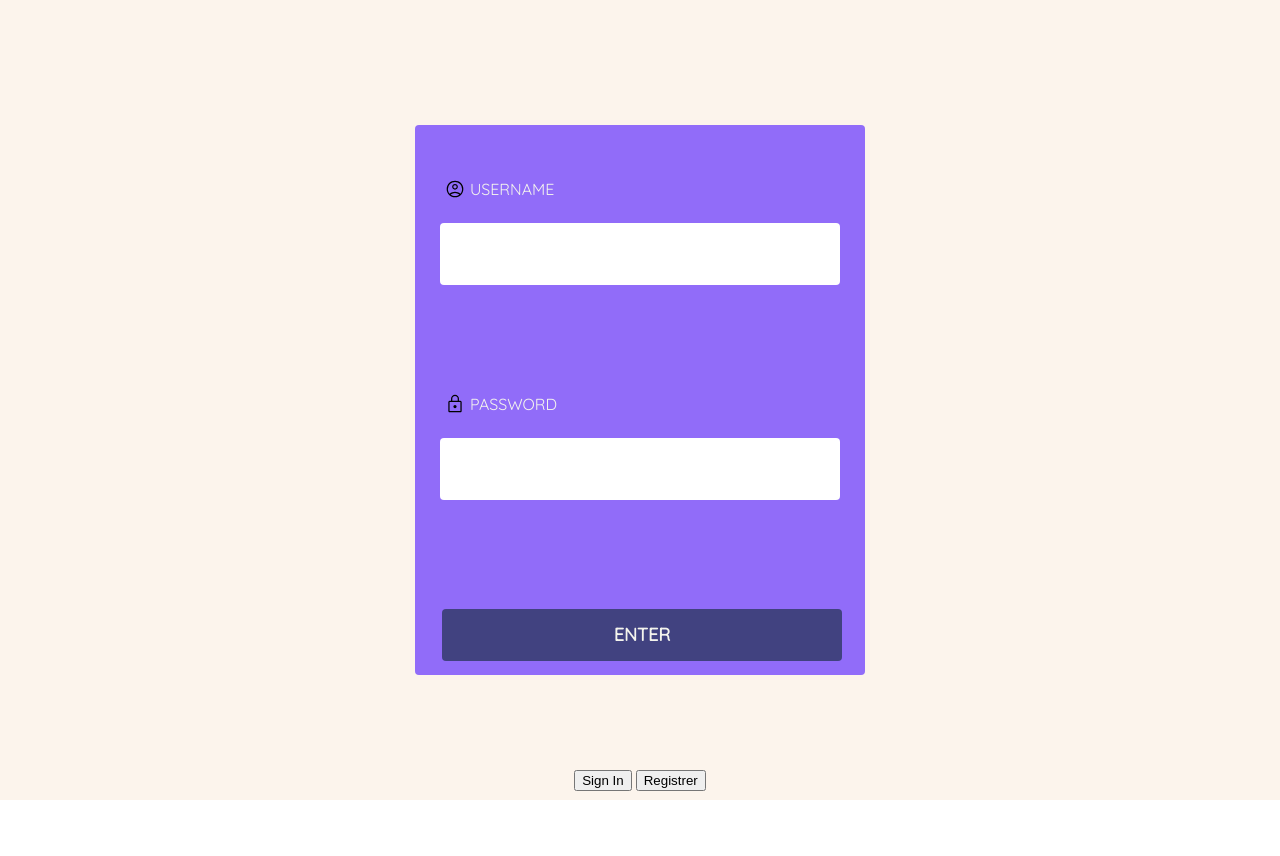
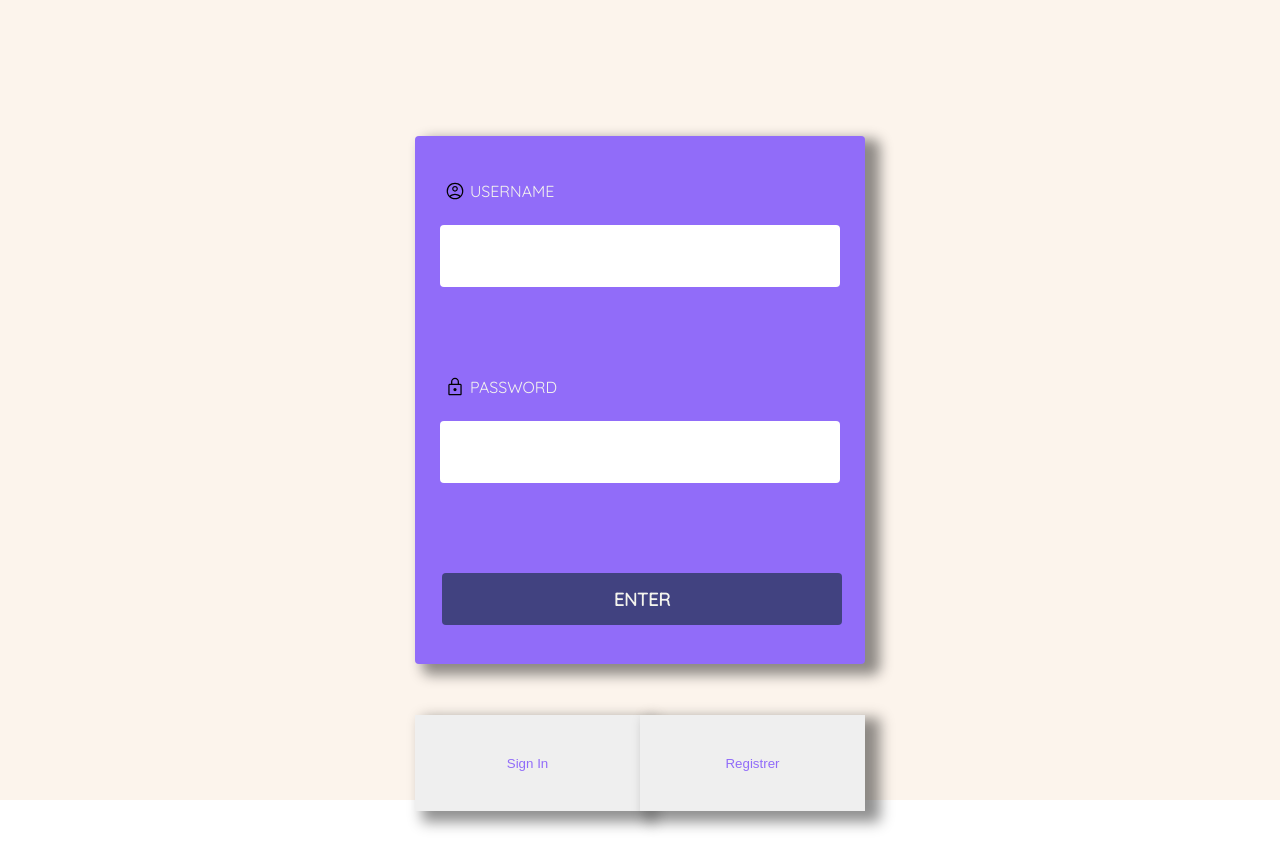
Before and after one commit to ThaliaOlvera/inicio-sesion2, a plain HTML site: page index.html in a window 1280 px wide. Drawn offline with Linux system fonts and the light colour scheme.

Commit message:
button option done

```diff
--- a/index.html
+++ b/index.html
@@ -31,8 +31,8 @@
           </div>
           <div class="option-container">
             <div class="option-in">
-              <button type="submit">Sign In</button>
-              <button type="submit">Registrer</button>
+              <button type="submit" class="signin">Sign In</button>
+              <button type="submit" class="registrer">Registrer</button>
             </div>
           </div>
         </form>
--- a/style.css
+++ b/style.css
@@ -24,11 +24,16 @@ body {
 }
 
 .container-form {
-  background-color: var(--form-color1);
   width: 450px;
-  height: 550px;
+  height: 528px;
 
   border-radius: 4px;
+
+  box-shadow: 11px 7px 13px 4px rgba(0, 0, 0, 0.44);
+  -webkit-box-shadow: 11px 7px 13px 4px rgba(0, 0, 0, 0.44);
+  -moz-box-shadow: 11px 7px 13px 4px rgba(0, 0, 0, 0.44);
+
+  background-color: var(--form-color1);
 }
 
 .form {
@@ -105,3 +110,42 @@ label {
 
   background-color: var(--colorbutton);
 }
+
+.option-in {
+  display: flex;
+  flex-direction: row;
+  width: 450px;
+  height: 12vh;
+}
+
+button {
+  width: 100%;
+
+  color: var(--form-color1);
+
+  border: none;
+
+  cursor: pointer;
+}
+
+.signin {
+  box-shadow: 11px 7px 13px 4px rgba(0, 0, 0, 0.44);
+  -webkit-box-shadow: 11px 7px 13px 4px rgba(0, 0, 0, 0.44);
+  -moz-box-shadow: 11px 7px 13px 4px rgba(0, 0, 0, 0.44);
+}
+.registrer {
+  box-shadow: 11px 7px 13px 4px rgba(0, 0, 0, 0.44);
+  -webkit-box-shadow: 11px 7px 13px 4px rgba(0, 0, 0, 0.44);
+  -moz-box-shadow: 11px 7px 13px 4px rgba(0, 0, 0, 0.44);
+}
+
+.registrer:hover {
+  box-shadow: -8px 9px 13px -2px rgba(0, 0, 0, 0.44);
+  -webkit-box-shadow: -8px 9px 13px -2px rgba(0, 0, 0, 0.44);
+  -moz-box-shadow: -8px 9px 13px -2px rgba(0, 0, 0, 0.44);
+}
+.signin:hover {
+  box-shadow: -8px 9px 13px -2px rgba(0, 0, 0, 0.44);
+  -webkit-box-shadow: -8px 9px 13px -2px rgba(0, 0, 0, 0.44);
+  -moz-box-shadow: -8px 9px 13px -2px rgba(0, 0, 0, 0.44);
+}
```
